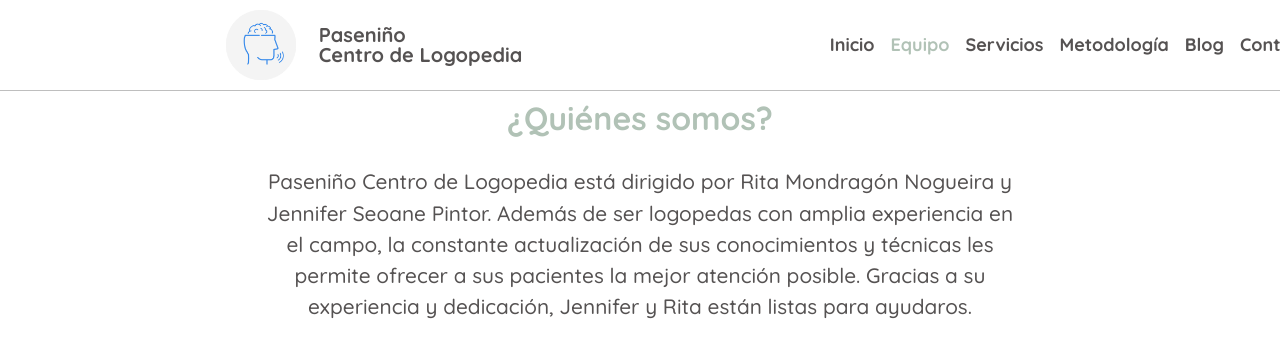
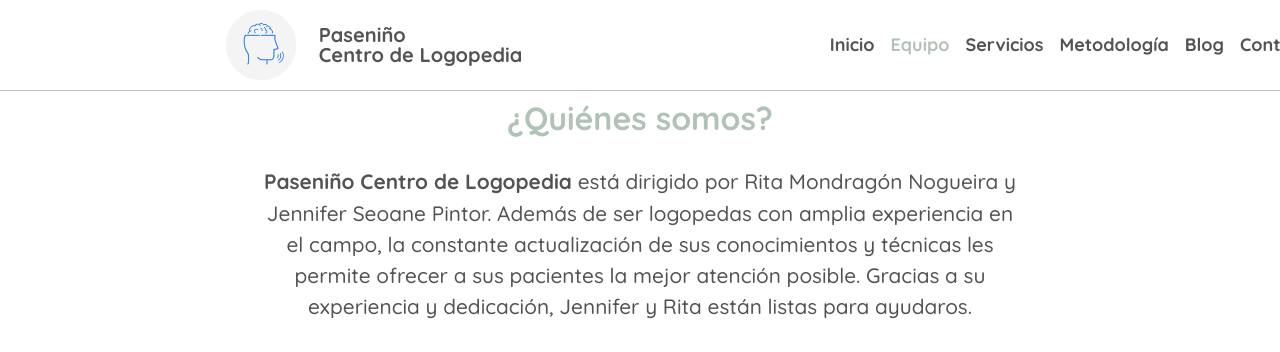
Before and after one commit to wiflysk8/paseninho, a React (Create React App) app: page /equipo in a window 1280 px wide. Shown: the top 352 px of the page. Built offline with nearby package versions, Linux system fonts and the light colour scheme.

Commit message:
add strong name on the team page

```diff
--- a/src/pages/Team/TeamPage.jsx
+++ b/src/pages/Team/TeamPage.jsx
@@ -9,11 +9,12 @@ const TeamPage = () => {
     <TeamContainer>
       <h2>¿Quiénes somos?</h2>
       <span>
-        Paseniño Centro de Logopedia está dirigido por Rita Mondragón Nogueira y
-        Jennifer Seoane Pintor. Además de ser logopedas con amplia experiencia
-        en el campo, la constante actualización de sus conocimientos y técnicas
-        les permite ofrecer a sus pacientes la mejor atención posible. Gracias a
-        su experiencia y dedicación, Jennifer y Rita están listas para ayudaros.
+        <strong>Paseniño Centro de Logopedia</strong> está dirigido por Rita
+        Mondragón Nogueira y Jennifer Seoane Pintor. Además de ser logopedas con
+        amplia experiencia en el campo, la constante actualización de sus
+        conocimientos y técnicas les permite ofrecer a sus pacientes la mejor
+        atención posible. Gracias a su experiencia y dedicación, Jennifer y Rita
+        están listas para ayudaros.
       </span>
       <div>
         <TeamImage>
--- a/src/pages/Team/TeamPageStyles.jsx
+++ b/src/pages/Team/TeamPageStyles.jsx
@@ -24,6 +24,10 @@ export const TeamContainer = styled.div`
     margin-bottom: 2rem;
     line-height: 1.5;
     text-align: center;
+  }
+
+  strong {
+    font-weight: 900;
   }
 
   div {
```
